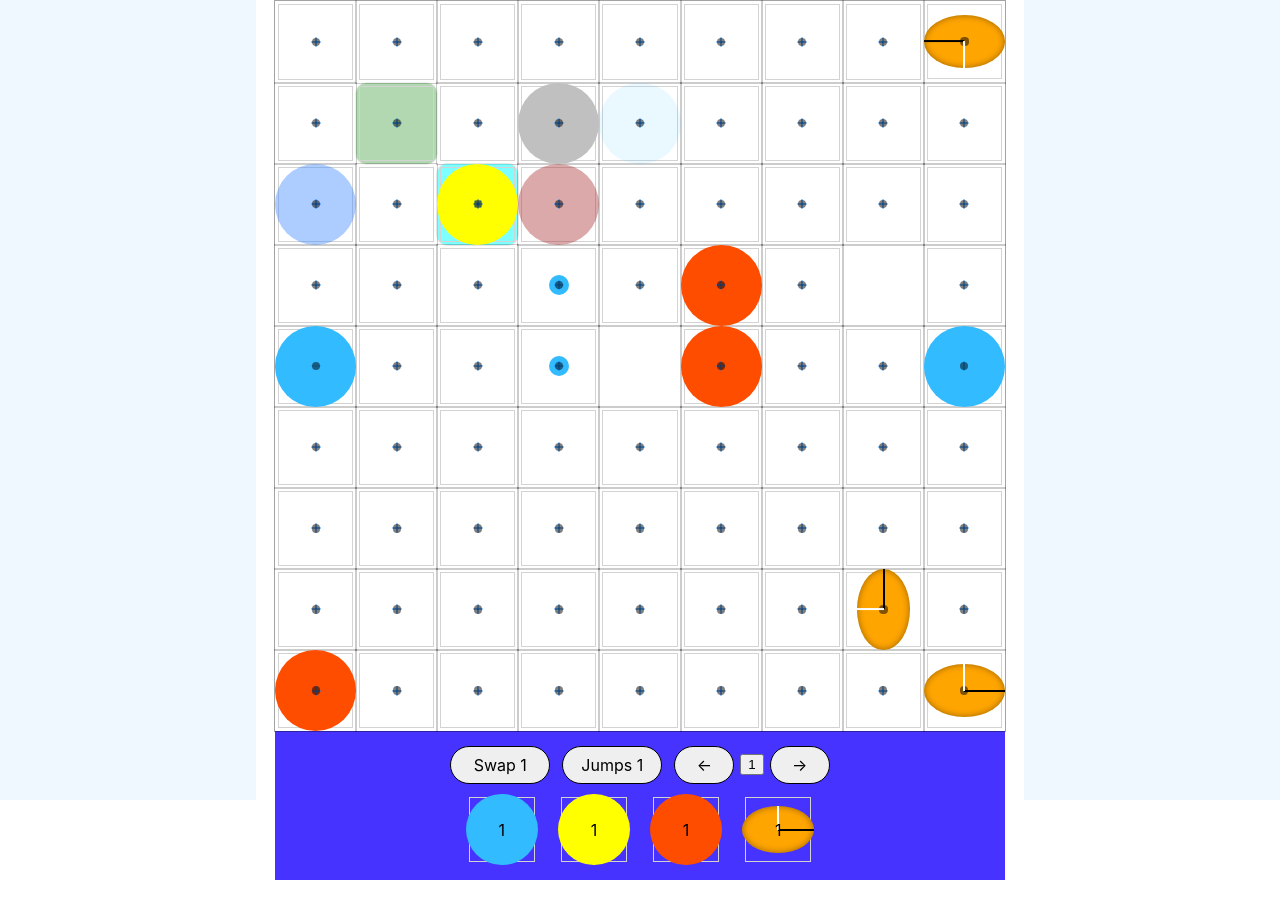
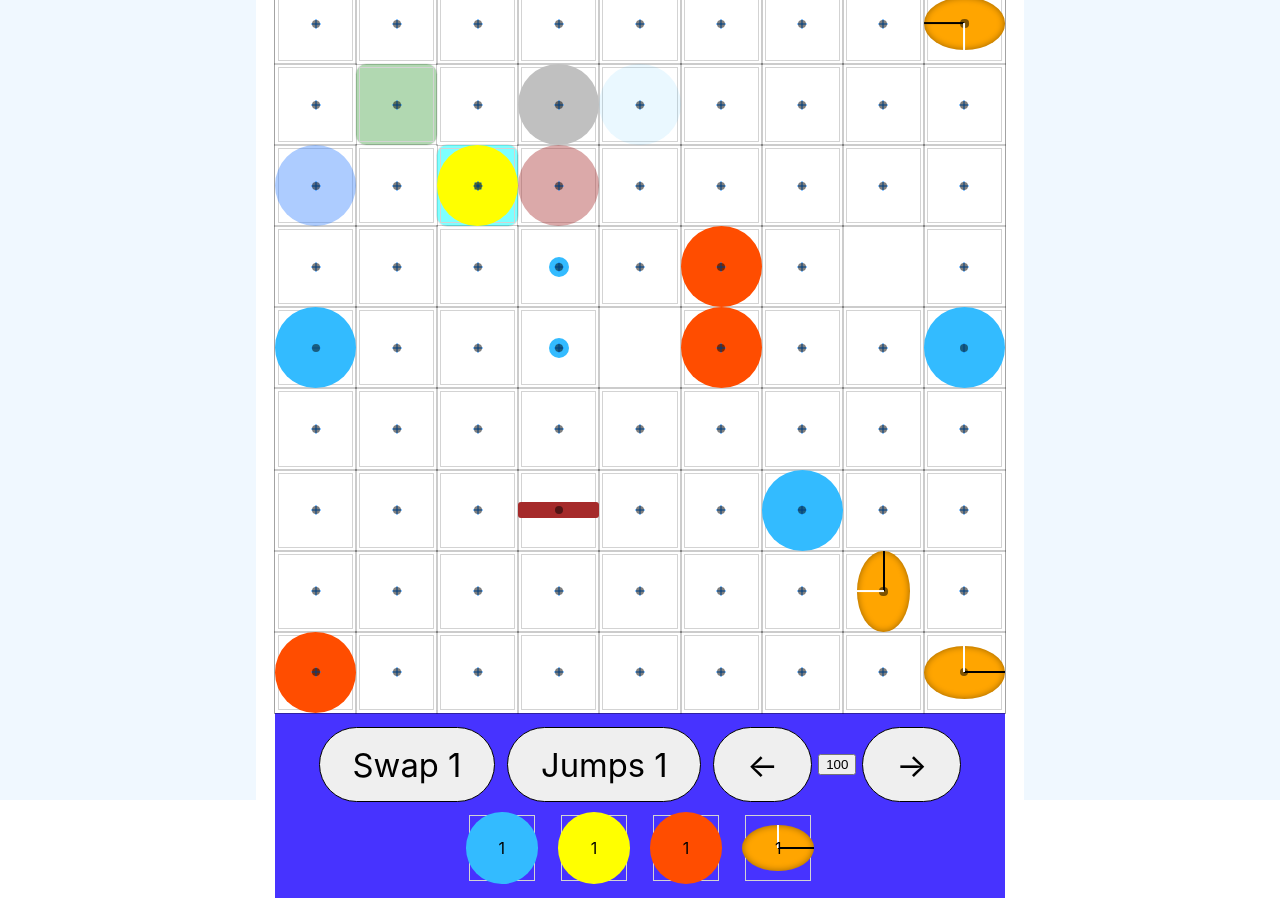
Before and after one commit to FaridSakhyzad/ig, a React (Create React App) app: page / in a window 1280 px wide. Built offline with nearby package versions, Linux system fonts and the light colour scheme.

Commit message:
Deflector WIP

```diff
--- a/src/App.scss
+++ b/src/App.scss
@@ -29,9 +29,9 @@ body, html, #root {
 }
 
 .button {
-  padding: 8px 16px;
+  padding: calc(var(--base-width-unit) * 8px) calc(var(--base-width-unit) * 16px);
   border: 1px solid black;
   border-radius: 65536px;
   font-family: var(--font-family-default);
-  font-size: 16px;
+  font-size: calc(var(--base-width-unit) * 16px);
 }
--- a/src/components/Projectile/index.jsx
+++ b/src/components/Projectile/index.jsx
@@ -73,6 +73,20 @@ const Projectile = (props) => {
       x: newX,
       y: newY,
       angle: projectileAngle,
+    }
+  }
+
+  const calculateDeflectedCoords = (impactedUnit, newX, newY, projectileAngle) => {
+    const { angle } = impactedUnit;
+
+    const projectileToUnitDiffAngle = Math.abs(projectileAngle - angle);
+
+    const angleToNormal = projectileToUnitDiffAngle % 180;
+
+    return {
+      x: newX,
+      y: newY,
+      angle: projectileAngle + ((90 - angleToNormal) * 2),
     }
   }
 
@@ -308,6 +322,13 @@ const Projectile = (props) => {
             newY = y;
             currentAngle = angle;
           }
+
+          if (impactedUnitType === 'deflector') {
+            const { x, y, angle } = calculateDeflectedCoords(impactedUnit, newX, newY, currentAngle);
+            newX = x;
+            newY = y;
+            currentAngle = angle;
+          }
         }
 
         if (projectileType === 'laser') {
--- a/src/components/Unit/Unit.scss
+++ b/src/components/Unit/Unit.scss
@@ -130,6 +130,15 @@
   }
 }
 
+.deflector {
+  .unit-image {
+    background: brown;
+    opacity: 1;
+    height: 20%;
+    border-radius: 3px;
+  }
+}
+
 .portal {
   .unit-image {
     height: 65%;
--- a/src/components/UserMenu/UserMenu.scss
+++ b/src/components/UserMenu/UserMenu.scss
@@ -16,7 +16,7 @@
 
 .userMenu-button {
   margin: 0 6px;
-  min-width: 100px;
+  white-space: nowrap;
 
   &.selected {
     border-width: 3px;
@@ -24,7 +24,7 @@
 }
 
 .userMenu-button_rotate {
-  min-width: 60px;
+  min-width: 50px;
 }
 
 .userMenu-unitsBox {
--- a/src/maps/map_9x9_0.js
+++ b/src/maps/map_9x9_0.js
@@ -175,6 +175,25 @@ const MAP_9x9_0 = (mapWidth, mapHeight) => {
   }
 
   //*
+  result[mapWidth * 6 + 3] = {
+    ...generateDefault(),
+    type: 'deflector',
+    top: 6,
+    left: 3,
+    id: Math.random().toString(16).substring(2),
+    turrets: [],
+    value: 4,
+    // angle: -45,
+  }
+
+  result[mapWidth * 6 + 6] = {
+    ...generateDefault(),
+    top: 6,
+    left: 6,
+    id: Math.random().toString(16).substring(2),
+    value: 4,
+  }
+
   result[mapWidth * 4 + 4] = {
     ...generateDefault(),
     top: 4,
--- a/src/maps/maps.js
+++ b/src/maps/maps.js
@@ -55,12 +55,12 @@ const mapSet = () => [
     penalty: {},
     overrideUserAmmo: true,
     ammo: {
-      moves: 10,
+      moves: 1000,
       defaults: 1,
       bobombs: 1,
       lasers: 1,
       swaps: 1,
-      rotates: 1,
+      rotates: 100,
       portals: 1,
       jumps: 1,
     },
```
